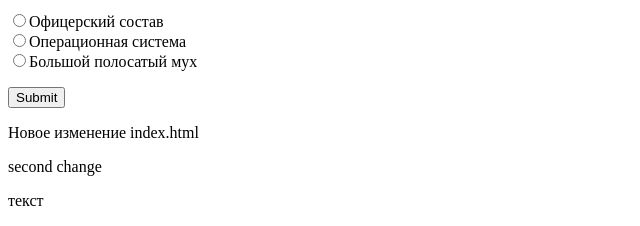
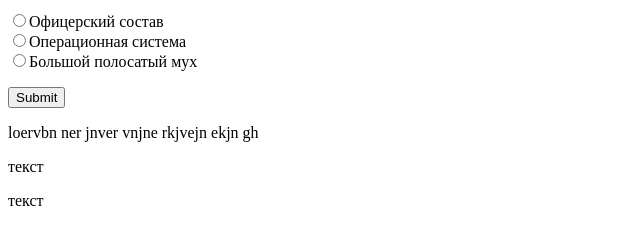
Before and after one commit to iqar1987/site2, a plain HTML site: page index.html in a window 1280 px wide. Shown: the part 1580-1806 px from the top of the page, without its empty margins (0-640 px from the left). Drawn offline with Linux system fonts and the light colour scheme.

Commit message:
third commit

```diff
--- a/index.html
+++ b/index.html
@@ -99,9 +99,8 @@
 		  <input type="radio" name="answer" value="a3">Большой полосатый мух</p>
 		  <p><input type="submit"></p>
 		</form>
-	<p>Новое изменение index.html</p>
-	<p>second change</p>
-	<p>текст</p>
+
+	<p>loervbn ner jnver vnjne rkjvejn ekjn gh</p>
 	<p>текст</p>
 	<p>текст</p>
 	<p>текст</p>
```
